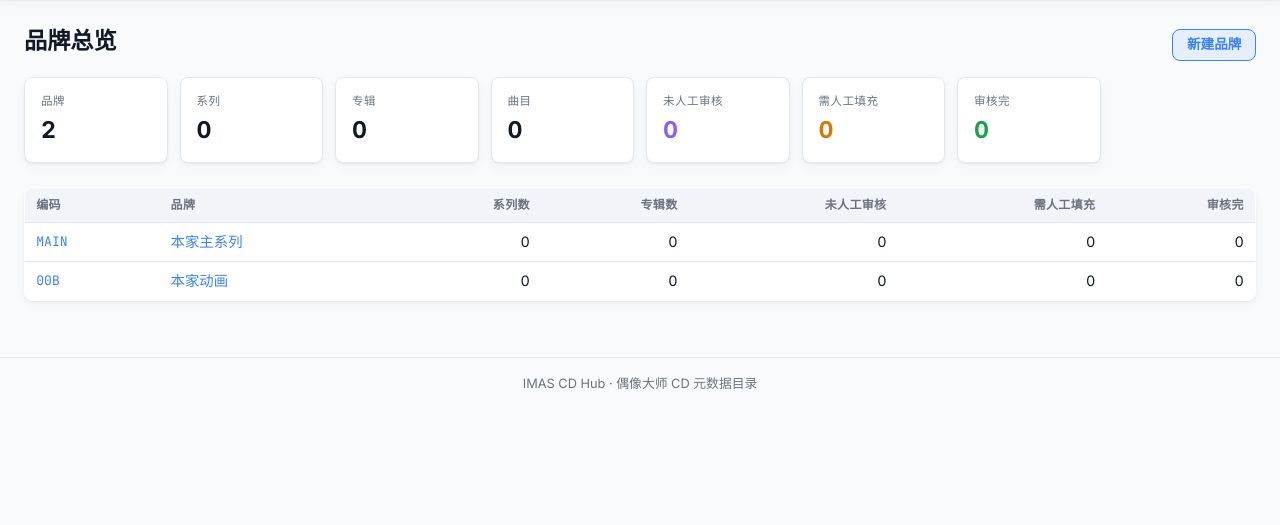
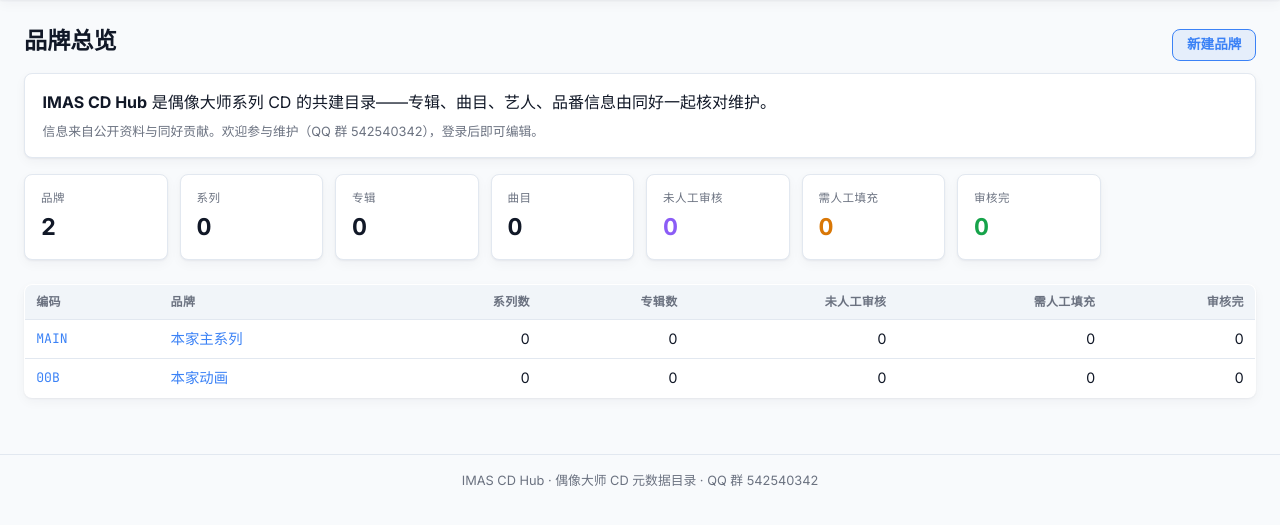
Before and after one commit to Wikimas/imas-cd-hub, a FastAPI app: page / in a window 1280 px wide. Shown: the part 56-581 px from the top of the page. Run offline with FastAPI, Linux system fonts and the light colour scheme; data comes from the database, SQL or seed files in the repository; data that the repository does not hold is empty.

Commit message:
feat(web): 首页介绍块 + 联系信息（QQ 群 542540342 / 站长 QQ）；注册页解释邀请码；队列页改邀请语气
- 首页：新增「这是什么」介绍块（共建目录定位 + 参与方式），解决路人不知道网站来历的问题
- footer / 登录页：公开 QQ 群联系方式，注册页说明邀请码原因并给出索取渠道（不再是死路）
- 队列页：从「只读清单，审核动作为…」的内部手册口吻改为「以下 N 张专辑等待人工核对，登录后即可参与」

```diff
--- a/imas_hub/api/templates/base.html
+++ b/imas_hub/api/templates/base.html
@@ -32,7 +32,7 @@
   <main>
     {% block content %}{% endblock %}
   </main>
-  <footer>IMAS CD Hub · 偶像大师 CD 元数据目录</footer>
+  <footer>IMAS CD Hub · 偶像大师 CD 元数据目录 · QQ 群 542540342</footer>
   <script>
     async function logout() {
       try { await fetch('/api/logout', { method: 'POST' }); } catch (e) {}
--- a/imas_hub/api/templates/index.html
+++ b/imas_hub/api/templates/index.html
@@ -5,6 +5,15 @@
 <div class="page-title-row">
   <h1>品牌总览</h1>
   <a class="btn btn-primary" href="/shelf/new">新建品牌</a>
+</div>
+
+<div class="panel intro-panel" style="margin-bottom:1rem">
+  <p style="margin:0 0 0.5rem">
+    <strong>IMAS CD Hub</strong> 是偶像大师系列 CD 的共建目录——专辑、曲目、艺人、品番信息由同好一起核对维护。
+  </p>
+  <p class="path" style="margin:0">
+    信息来自公开资料与同好贡献。欢迎参与维护（QQ 群 542540342），登录后即可编辑。
+  </p>
 </div>
 
 <div class="cards">
--- a/imas_hub/api/templates/login.html
+++ b/imas_hub/api/templates/login.html
@@ -30,7 +30,7 @@
     <span class="path" id="form-status"></span>
   </div>
   <p class="path" style="margin:0.75rem 0 0">
-    没有账号？<a href="/register">用邀请码注册</a>（邀请码由管理员发放）。
+    没有账号？<a href="/register">用邀请码注册</a>（邀请码由管理员发放；没有邀请码可加 QQ 群 542540342 索取）。
   </p>
 </div>
 
--- a/imas_hub/api/templates/queue.html
+++ b/imas_hub/api/templates/queue.html
@@ -13,7 +13,7 @@
 </div>
 
 <p class="path" style="margin:0 0 0.75rem">
-  只读清单，共 {{ releases|length }} 张；审核动作为「打开专辑 → 改状态 → 保存」。
+  以下 {{ releases|length }} 张专辑等待人工核对。登录后即可参与：打开专辑 → 核对信息 → 修改状态 → 保存。未登录仅可浏览。
 </p>
 
 <table>
--- a/imas_hub/api/templates/register.html
+++ b/imas_hub/api/templates/register.html
@@ -7,7 +7,10 @@
 
 <div class="panel" style="max-width:30rem">
   <p class="path" style="margin:0 0 0.75rem">
-    需要管理员发放的一次性邀请码才能注册。
+    为什么需要邀请码：目录还在完善中，信息需要大量人工核对；邀请码让每次修改都可追溯、防止误改。
+  </p>
+  <p class="path" style="margin:0 0 0.75rem">
+    想加入？QQ 群 <strong>542540342</strong> 找管理员领取邀请码，或联系站长 QQ <strong>2241439211</strong>。
   </p>
   <div class="edit-grid" style="margin-top:0.75rem">
     <div class="span-2">
```
